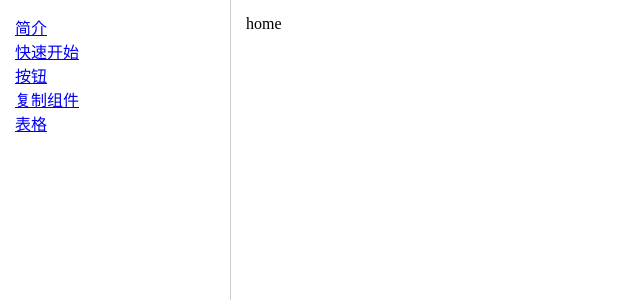
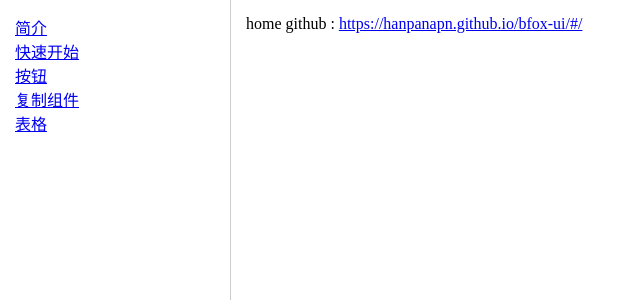
Before and after one commit to hanshuqiang/bfox-ui, a Vue app: page /#/ in a window 1280 px wide. Shown: the top 300 px of the page, without its empty margins (0-640 px from the left). Built offline with nearby package versions, Linux system fonts and the light colour scheme.

Commit message:
更新链接

```diff
--- a/src/index.vue
+++ b/src/index.vue
@@ -1,3 +1,5 @@
 <template>
     home
+
+    github : <a href="https://hanpanapn.github.io/bfox-ui/#/" target="_blank">https://hanpanapn.github.io/bfox-ui/#/</a>
 </template>
```
